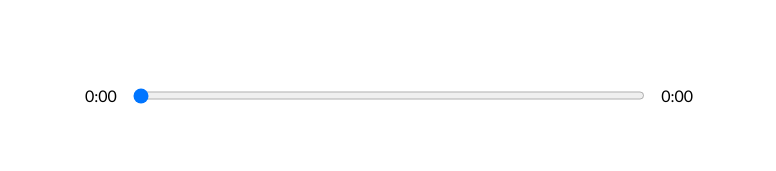
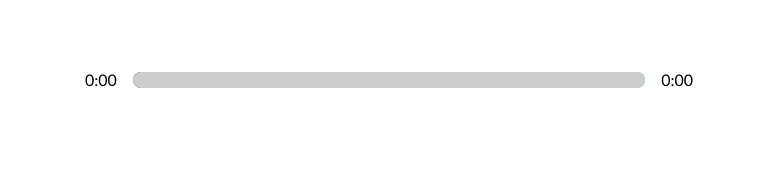
Before and after one commit to usererdem/music-player, a React (Create React App) app: page / in a window 1280 px wide. Shown: the part 490-661 px from the top of the page, without its empty margins (251-1027 px from the left). Built offline with nearby package versions, Linux system fonts and the light colour scheme.

Commit message:
Custom input slider added

```diff
--- a/src/App.js
+++ b/src/App.js
@@ -19,13 +19,23 @@
   const [songInfo, setSongInfo] = useState({
     currentTime: 0,
     duration: 0,
+    animationPercentage: 0,
   });
   const [libraryStatus, setLibraryStatus] = useState(false);
   // Event Handler
   const timeUpdateHandler = (e) => {
     const current = e.target.currentTime;
     const duration = e.target.duration;
-    setSongInfo({ ...songInfo, currentTime: current, duration });
+    // Calculate Percentage
+    const roundedCurrent = Math.round(current);
+    const roundedDuration = Math.round(duration);
+    const animation = Math.round((roundedCurrent / roundedDuration) * 100);
+    setSongInfo({
+      ...songInfo,
+      currentTime: current,
+      duration,
+      animationPercentage: animation,
+    });
   };
 
   return (
--- a/src/components/Player.js
+++ b/src/components/Player.js
@@ -74,11 +74,19 @@
     }
     playAudio(isPlaying, audioRef);
   };
+  // Add the styles
+  const trackAnim = {
+    transform: `translateX(${songInfo.animationPercentage}%)`,
+  };
+  const sliderColor = {
+    background: `linear-gradient(to right, ${currentSong.color[0]},${currentSong.color[1]})`,
+  };
 
   return (
     <div className='player'>
       <div className='time-control'>
         <p>{getTime(songInfo.currentTime)}</p>
+        <div style={sliderColor} className='track'>
           <input
             min={0}
             max={songInfo.duration || 0}
@@ -86,6 +94,8 @@
             onChange={dragHandler}
             type='range'
           />
+          <div style={trackAnim} className='animate-track'></div>
+        </div>
         <p>{songInfo.duration ? getTime(songInfo.duration) : "0:00"}</p>
       </div>
 
--- a/src/styles/_player.scss
+++ b/src/styles/_player.scss
@@ -9,14 +9,17 @@
 .time-control {
   width: 50%;
   display: flex;
+  align-items: center;
 
   input {
     width: 100%;
-    padding: 1rem 0;
+    -webkit-appearance: none;
+    background: transparent;
+    cursor: pointer;
   }
 
   p {
-    padding: 1rem;
+    padding: 0 1rem;
   }
 }
 
@@ -30,3 +33,33 @@
     cursor: pointer;
   }
 }
+
+input[type="range"]:focus {
+  outline: none;
+}
+
+input[type="range"]::-webkit-slider-thumb {
+  -webkit-appearance: none;
+  height: 16px;
+  width: 16px;
+}
+
+.track {
+  background: lightblue;
+  width: 100%;
+  height: 1rem;
+  position: relative;
+  border-radius: 1rem;
+  overflow: hidden;
+}
+
+.animate-track {
+  background: rgb(204, 204, 204);
+  width: 100%;
+  height: 100%;
+  position: absolute;
+  top: 0;
+  left: 0;
+  transform: translateX(0%);
+  pointer-events: none;
+}
```
Lines whose indentation alone changed are shown as unchanged.
